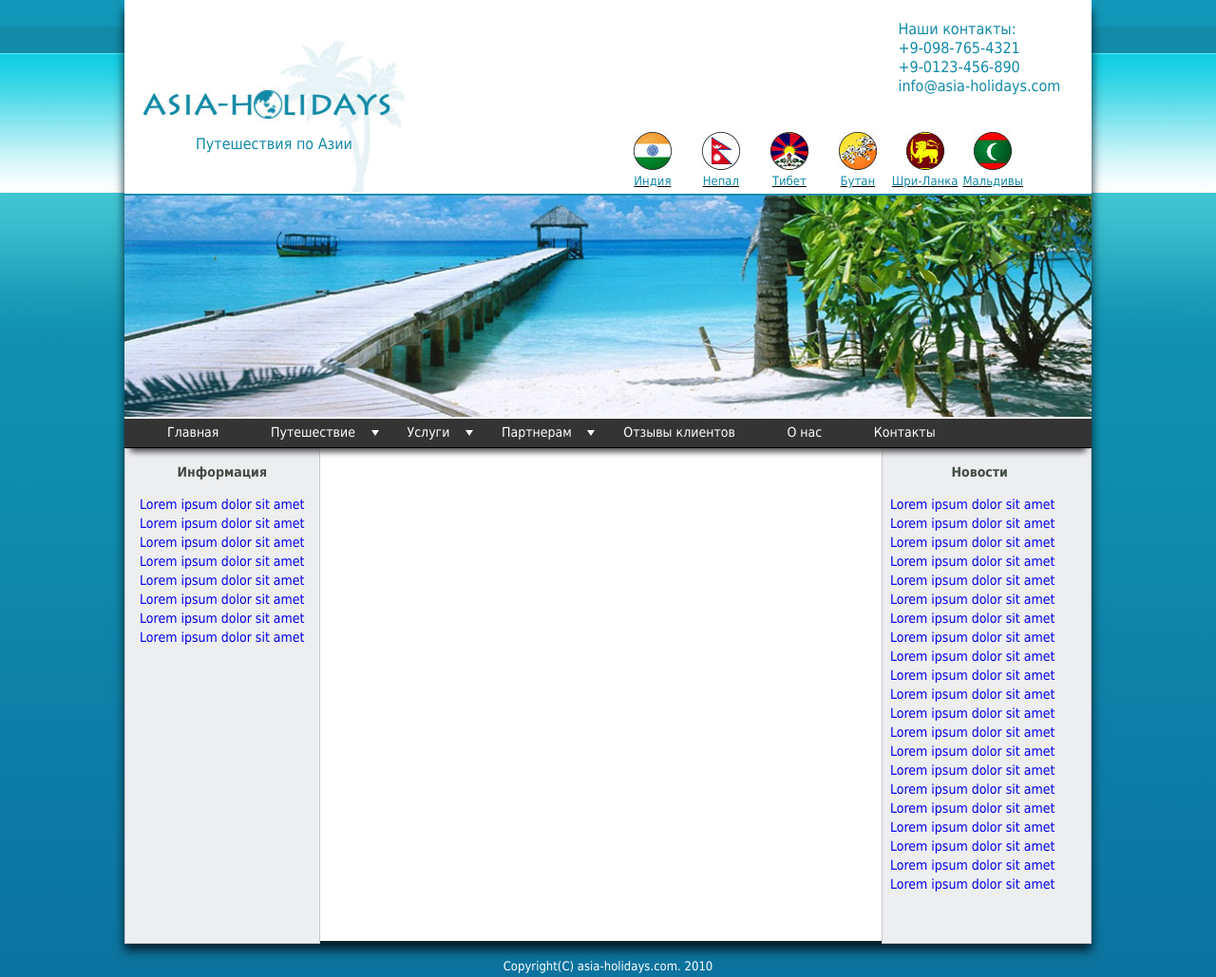
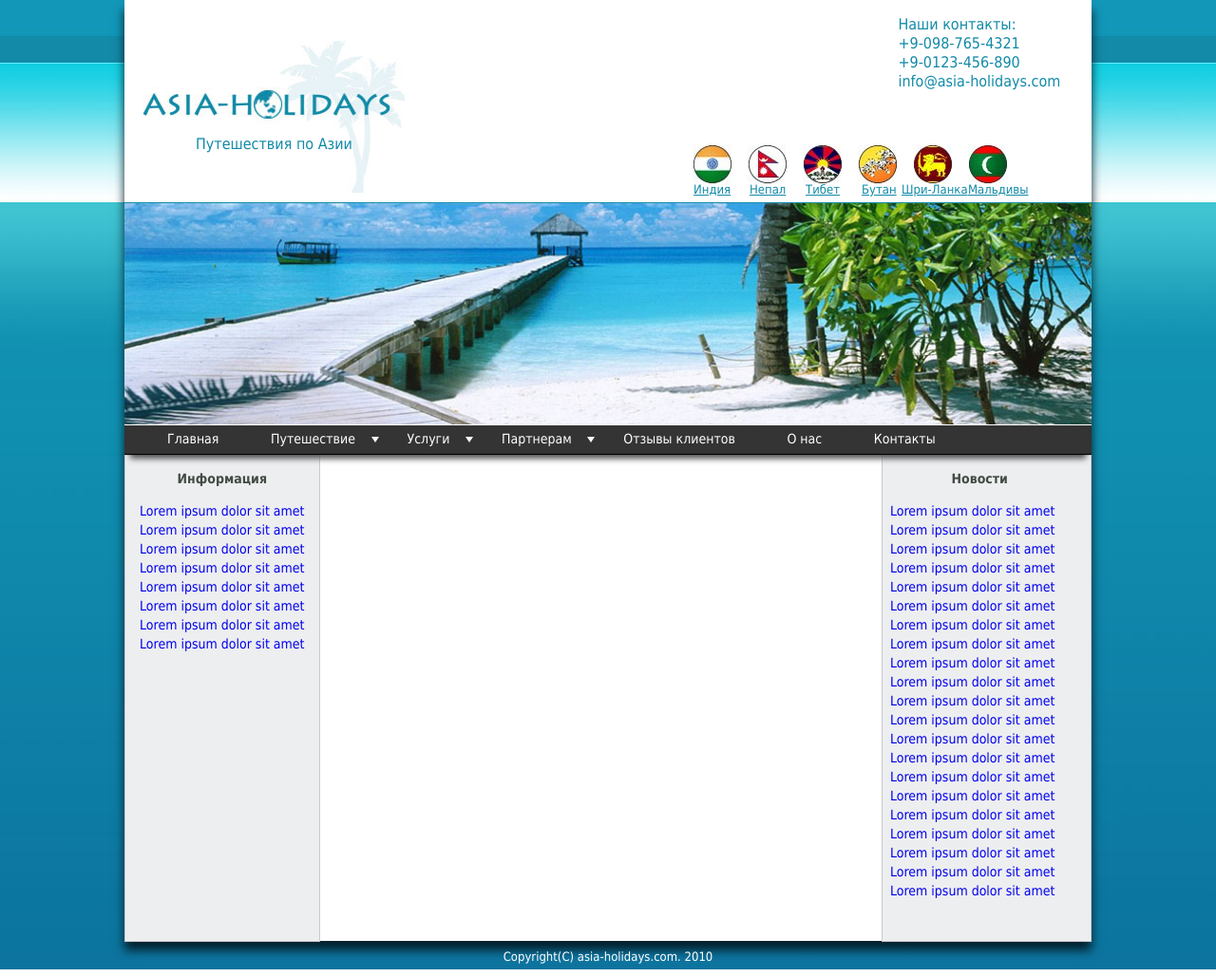
Before and after one commit to SNKharchenko/SNKharchenko.github.io, a plain HTML site: page kharchenko_html_4/index.html in a window 1280 px wide. Shown: the whole page at 95% size. Drawn offline with nearby package versions, Linux system fonts and the light colour scheme.

Commit message:
new work

```diff
--- a/kharchenko_html_4/index.html
+++ b/kharchenko_html_4/index.html
@@ -18,29 +18,13 @@
                         <li>info@asia-holidays.com</li>
                     </ul>
                     <div class="countries">
-                        <ul class="india">
-                            <li><img src="img_4.jpg" alt="img"></li>
-                            <li><a href="#">Индия</a></li>
-                        </ul>
-                        <ul class="nepal">
-                            <li><img src="img_5.jpg" alt="img"></li>
-                            <li><a href="#">Непал</a></li>
-                        </ul>
-                        <ul class="tibet">
-                            <li><img src="img_6.jpg" alt="img"></li>
-                            <li><a href="#">Тибет</a></li>
-                        </ul>
-                        <ul class="bhutan">
-                            <li><img src="img_7.jpg" alt="img"></li>
-                            <li><a href="#">Бутан</a></li>
-                        </ul>
-                        <ul class="sri-lanka">
-                            <li><img src="img_8.jpg" alt="img"></li>
-                            <li><a href="#">Шри-Ланка</a></li>
-                        </ul>
-                        <ul class="maldives" >
-                            <li><img src="img_9.jpg" alt="img"></li>
-                            <li><a href="#">Мальдивы</a></li>
+                        <ul class="parent-element">
+                            <li class="samecountry"><a href="#">Индия</a></li>
+                            <li class="samecountry"><a href="#">Непал</a></li>
+                            <li class="samecountry"><a href="#">Тибет</a></li>
+                            <li class="samecountry"><a href="#">Бутан</a></li>
+                            <li class="sri-lanka"><a href="#">Шри-Ланка</a></li>
+                            <li class="maldives"><a href="#">Мальдивы</a></li>
                         </ul>
                     </div>
                 </header>
--- a/kharchenko_html_4/style.css
+++ b/kharchenko_html_4/style.css
@@ -1,12 +1,14 @@
 body{
-    background-image: url(img.jpg); /* Путь к фоновому рисунку */
-    background-position: center; /* Положение фона */
-    background-repeat: no-repeat; /* Повторяем фон по горизонтали */
     display: block;
     font-family: 'Tahoma', sans-serif;
     height: 1040px;
     margin: 0 auto;
     width: 1280px;
+}
+
+.background{
+   background: url(img.jpg), center, repeat-x;
+   width: 100%;
 }
 
 li{
@@ -31,8 +33,7 @@ header{
 }
 
 .logo{
-    background: url(img_3.jpg), no-repeat; /* Путь к фоновому изображению */
-    background-repeat: no-repeat; /* Повторяем фон по горизонтали */
+    background: url(img_3.jpg),no-repeat; /* Путь к фоновому изображению */
     color: #128aa7;
     float: left;
     height: 60px;
@@ -48,63 +49,56 @@ header{
     float: right;
     height: 88px;
     line-height: 20px;
-    padding-top: 5px;
     text-align: left;
     width: 20%;
 }
 
 .countries{
-    clear: both;
     display: inline-block;
     font-size: small;
-    height: 75px;
-    padding-left: 210px;
-    text-align: center;
-    width: 500px;
+    float: right;
+    height: 93px;
+    width: 50%;
+    text-indent: 45px;
 }
 
-.india{
-    float: left;
-    padding-left: 30px;
-    text-decoration: underline;
+.parent-element{
+    background: url(result.png);
+    background-repeat: no-repeat;
+    background-position: center;
+    height: 79px;
+    padding-left: 0;
 }
 
-.nepal{
+.samecountry{
     float: left;
-    padding-left: 30px;
-    text-decoration: underline;
-}
-
-.tibet{
-    float: left;
-    padding-left: 30px;
-    text-decoration: underline;
-}
-
-.bhutan{
-    float: left;
-    padding-left: 30px;
-    text-decoration: underline;
+    width: 59px;
+    text-align: center;
 }
 
 .sri-lanka{
     float: left;
-    padding-left: 15px;
-    text-decoration: underline;
+    width: 70px;
+    white-space: nowrap;
+    text-align: justify;
+    margin-left: -17px;
 }
 
 .maldives{
     float: left;
-    padding-left: 5px;
-    text-decoration: underline;
+    width: 60px;
 }
 
 .countries a{
     color: #128aa7;
+    clear: both;
+    text-decoration: underline;
+    display: inline-block;
+    margin-top: 60px;
 }
 
 .photo{
-    border-top: 2px solid #128aa7;
+    border-top: 1px solid #128aa7;
     clear: both;
     height: 233px;
     width: 1018px;
@@ -151,7 +145,7 @@ header{
     display: none;
     position: absolute; /*position:absolute ведёт отсчёт координат позиционирования от  position:relative, от угла этого тега.*/
     padding: 0;
-    left: 0px;
+    left: 0;
     line-height: 20px;
     text-align: left;
 }
@@ -167,7 +161,8 @@ header{
 }
 
 .text>li:nth-child(n+2):nth-child(-n+4):after{
-    border: 4px solid transparent; border-top: 6px solid #fff;
+    border: 4px solid transparent;
+    border-top: 6px solid #fff;
     content: "";
     color: #fff;
     height: 0;
@@ -187,7 +182,7 @@ h3{
     color: #424c43;
     float: left;
     font-size: 14px;
-    height: 520px;
+    height: 511px;
     line-height: 20px;
     text-align: center;
     width: 20%;
@@ -203,8 +198,8 @@ h3{
     color: #424c43;
     float: right;
     font-size: 14px;
-    height: 520px;
-    padding: 0px 15px 0px 0px;
+    height: 511px;
+    padding: 0 15px 0 0;
     line-height: 20px;
     text-align: center;
     width: 20%;
@@ -213,7 +208,8 @@ h3{
 footer div{
     color: #ffffff;
     font-size: small;
-    padding-top:20px;
+    padding-top: 10px;
     text-align: center;
     width: 1280px;
+    height: 20px;
 }
```
Also changed, not shown: kharchenko_html_4/img_4.jpg (deleted), kharchenko_html_4/img_5.jpg (deleted), kharchenko_html_4/img_6.jpg (deleted), kharchenko_html_4/img_7.jpg (deleted), kharchenko_html_4/img_8.jpg (deleted), kharchenko_html_4/img_9.jpg (deleted), kharchenko_html_4/result.png (added).
